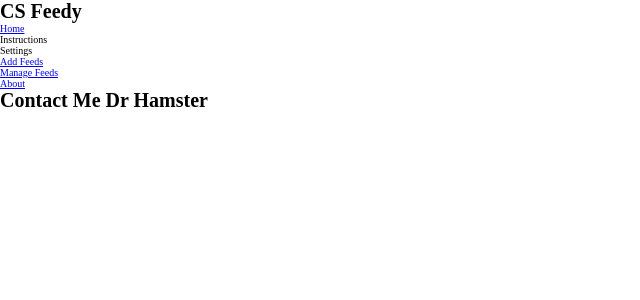
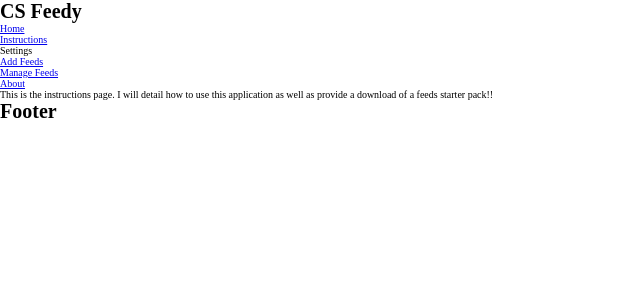
Before and after one commit to ARogala/cs-feedy, a React (Create React App) app: page /Instructions in a window 1280 px wide. Shown: the top 300 px of the page, without its empty margins (0-640 px from the left). Built offline with nearby package versions, Linux system fonts and the light colour scheme.

Commit message:
add basic instructions page

```diff
--- a/src/App.js
+++ b/src/App.js
@@ -12,6 +12,7 @@ import InputFeedForm from './components/InputFeedForm';
 import ManageFeeds from './components/ManageFeeds';
 import Navigation from './components/Navigation';
 import About from './components/About';
+import Instructions from './components/Instructions';
 
 //import styles
 import './App.css';
@@ -70,6 +71,10 @@ class App extends Component {
           <About />
         )} />
 
+        <Route path='/Instructions' render={() => (
+          <Instructions />
+        )} />
+
         <Route path='/AddFeeds' render={() => (
               <InputFeedForm
                 allFeeds={this.state.allFeeds}
@@ -108,8 +113,8 @@ class App extends Component {
           </div>
         )}/>
 
-        <footer>
-          <h1>Contact Me Dr Hamster</h1>
+        <footer className="footer">
+          <h1>Footer</h1>
         </footer>
 
       </div>
--- /dev/null
+++ b/src/components/Instructions.js
@@ -0,0 +1,14 @@
+import React from 'react';
+
+function Instructions() {
+	return (
+		<div>
+			<p>This is the instructions page.
+			I will detail how to use this application
+			as well as provide a download of a feeds
+			starter pack!!</p>
+		</div>
+	);
+}
+
+export default Instructions;
--- a/src/components/Navigation.js
+++ b/src/components/Navigation.js
@@ -6,7 +6,7 @@ function Navigation() {
 		<nav className="nav">
 			<ul>
 				<li><Link to='/'>Home</Link></li>
-				<li>Instructions</li>
+				<li><Link to='/Instructions'>Instructions</Link></li>
 				<ul>Settings
 					<li><Link to='/AddFeeds'>Add Feeds</Link></li>
 					<li><Link to='/ManageFeeds'>Manage Feeds</Link></li>
```
